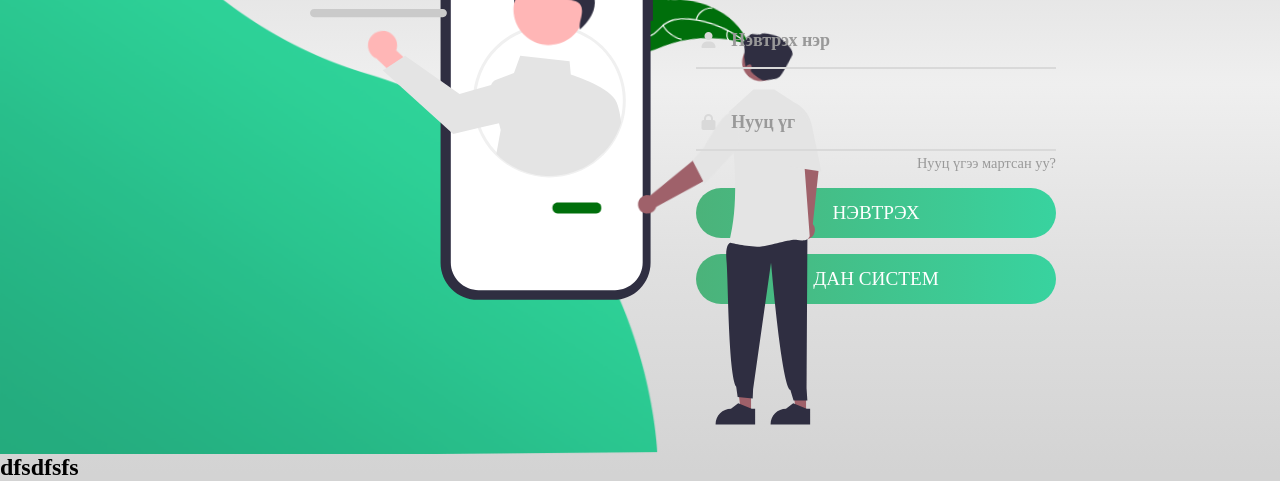
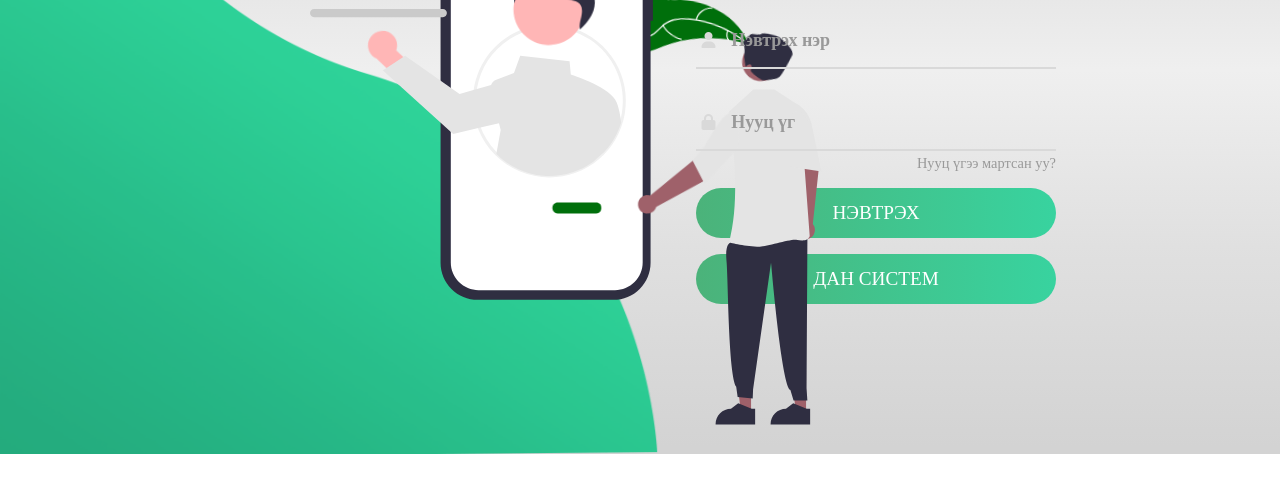
Before and after one commit to dash1216/Archive_login, a plain HTML site: page index.html in a window 1280 px wide. Shown: the part 346-827 px from the top of the page. After the commit the page ends 800 px from the top, so only its background shows below. Drawn offline with Linux system fonts and the light colour scheme; a web font is replaced by a local one.

Commit message:
Update index.html

```diff
--- a/index.html
+++ b/index.html
@@ -92,5 +92,4 @@
     </div>
     <script type="text/javascript" src="js/main.js"></script>
 </body>
-<footer><h2>dfsdfsfs</h2></footer>
 </html>
```
